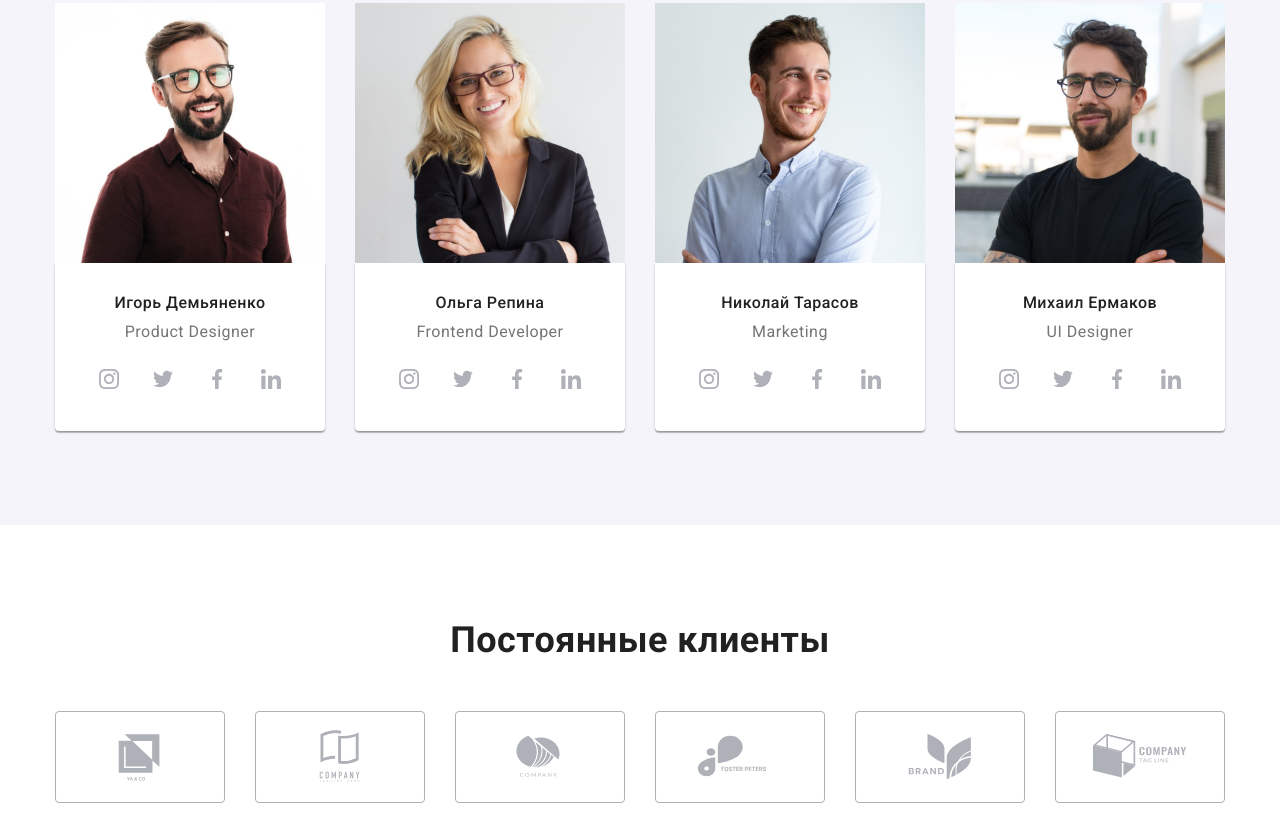
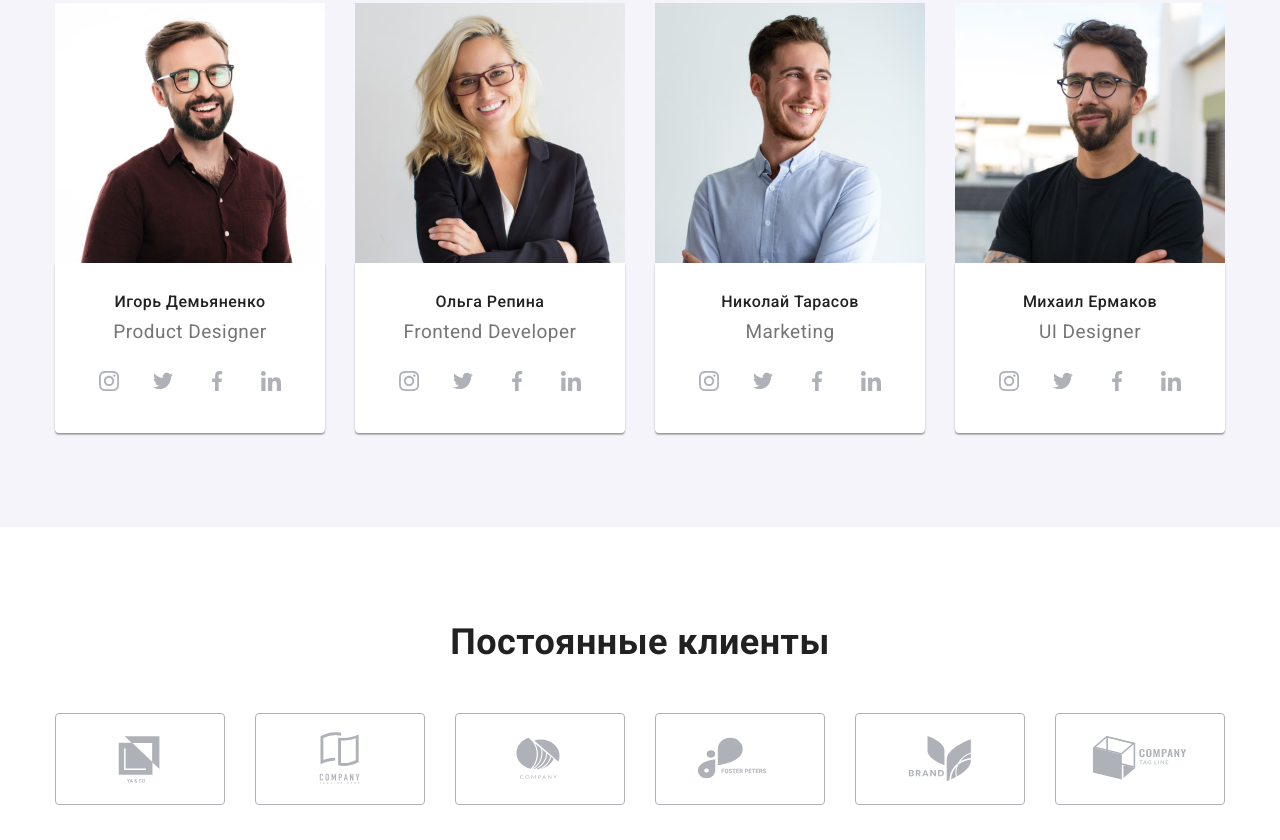
Before and after one commit to Ruslan200476/goit-markup-hw-07, a plain HTML site: page index.html in a window 1280 px wide. Shown: the part 1779-2619 px from the top of the page. Drawn offline with nearby package versions, Linux system fonts and the light colour scheme.

Commit message:
Поправляет геометрию хедера

```diff
--- a/sass/layout/_header.scss
+++ b/sass/layout/_header.scss
@@ -62,8 +62,6 @@
   .contacts__item {
     @extend %aline-list;
     @include font(500, 14px, 16px, 0.02em);
-    padding-top: 32px;
-    padding-bottom: 32px;
 
     transition: color var(--transition);
   }
@@ -76,6 +74,10 @@
     margin-right: 10px;
   }
   .contacts__link {
+    display: flex;
+    align-items: center;
+    padding-top: 32px;
+    padding-bottom: 32px;
     text-decoration: none;
     color: var(--primary-text-color);
     &:hover,
--- a/sass/layout/_team.scss
+++ b/sass/layout/_team.scss
@@ -25,7 +25,7 @@
   }
   .team-item__text {
     margin-bottom: 16px;
-    @include font(nule 19px, 16px, nule);
+    @include font(nule, 19px, 16px, nule);
     text-align: center;
     color: var(--primary-text-color);
   }
--- a/sass/utils/_mixins.scss
+++ b/sass/utils/_mixins.scss
@@ -4,3 +4,27 @@
   line-height: calc($lh / $fz);
   letter-spacing: $ls;
 }
+
+@mixin tel {
+  @media screen and (min-width: 480px) {
+    @content;
+  }
+}
+
+@mixin tab {
+  @media screen and (min-width: 768px) {
+    @content;
+  }
+}
+
+@mixin desc {
+  @media screen and (min-width: 1200px) {
+    @content;
+  }
+}
+
+@mixin media($size) {
+  @media screen and (min-width: $size) {
+    @content;
+  }
+}
```
Also changed, not shown: css/main.css, css/main.min.css, 2 other files.
